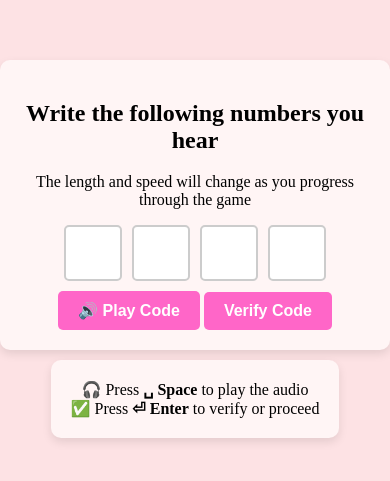
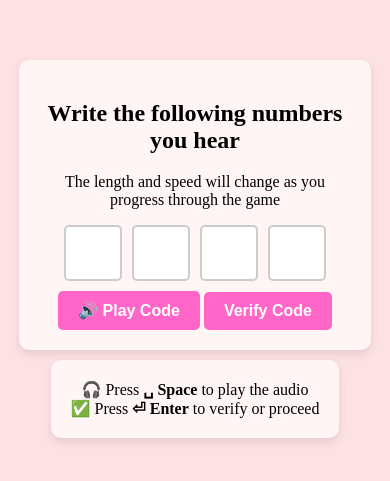
Before and after one commit to zakuArbor/numberSynth, a plain HTML site: page index.html in a window 390 px wide. Shown: the part 173-654 px from the top of the page. Drawn offline with Linux system fonts and the light colour scheme.

Commit message:
UI: Basic Mobile and add missing sounds

```diff
--- a/style.css
+++ b/style.css
@@ -109,3 +109,10 @@ body {
     transform: scale(1);
   }
 }
+
+@media (max-width: 600px) {
+  #container {
+    width: 80%; /* Make the container occupy 90% of the screen width */
+    padding: 20px; /* Reduce padding */
+  }
+}
```
Also changed, not shown: 2 other files.
